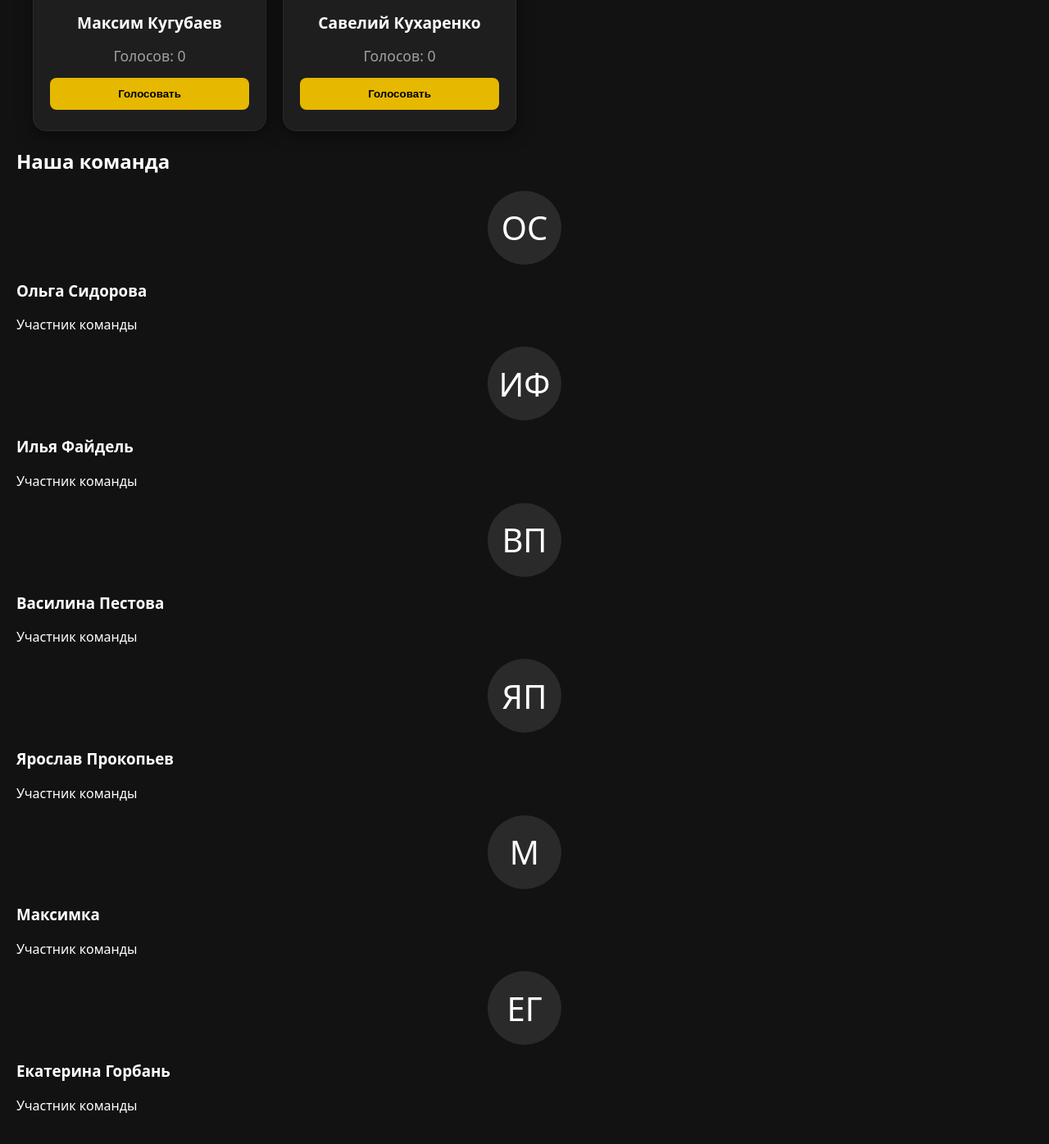
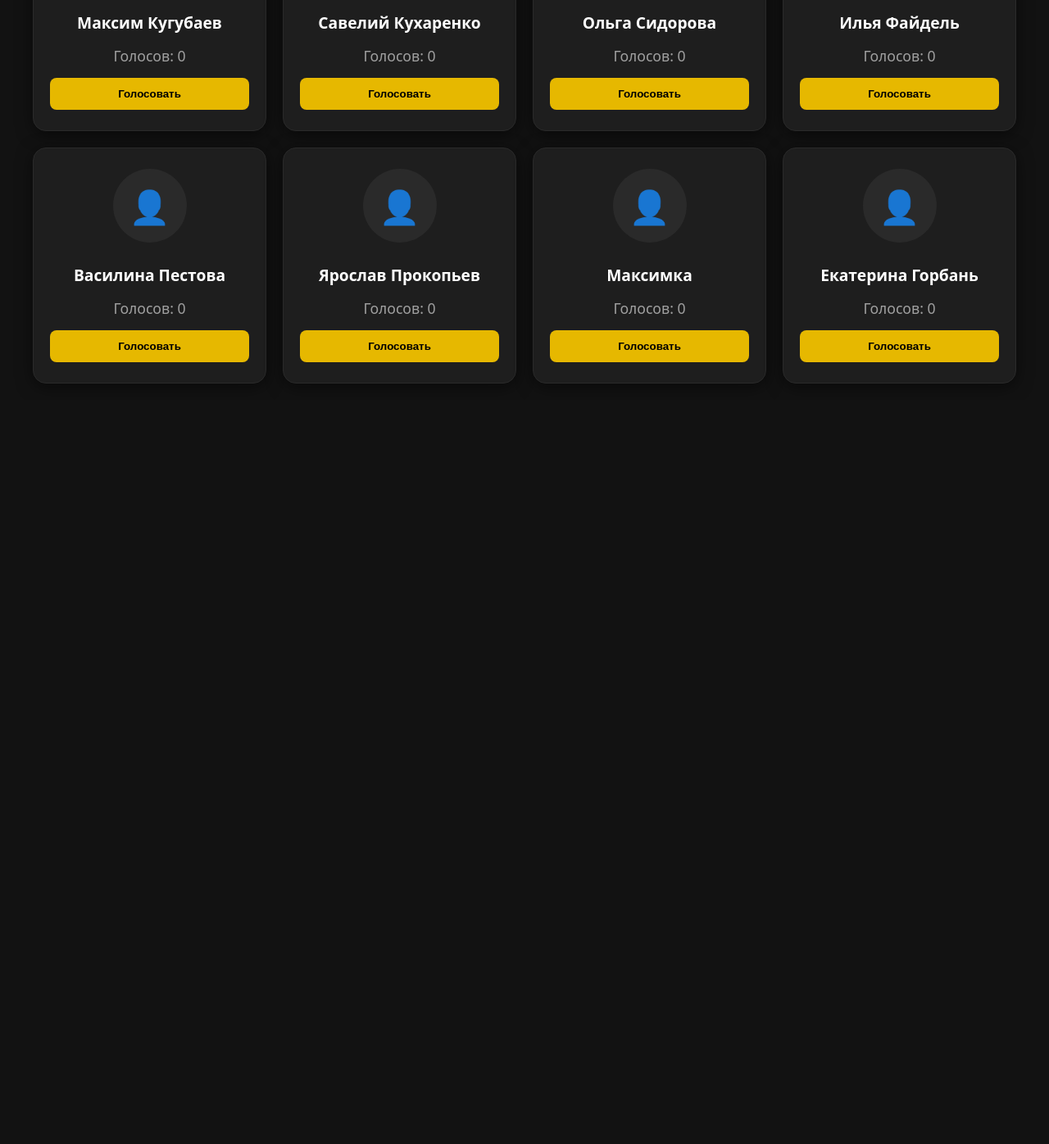
Before and after one commit to shikovnikolaus2009-jpg/zavhoz, a plain HTML site: page index.html in a window 1280 px wide. Shown: the part 959-2355 px from the top of the page at 82% size. After the commit the page ends 1447 px from the top, so only its background shows below. Drawn offline with Linux system fonts and the light colour scheme.

Commit message:
Update index.html

```diff
--- a/index.html
+++ b/index.html
@@ -94,15 +94,29 @@
         { id: 5, name: "Кирилл Андреев", avatar: "👤" },
         { id: 6, name: "Кирилл Коваленко", avatar: "👤" },
         { id: 7, name: "Алена Леонова", avatar: "👤" },
-        { id: 8, name: "Миша Плесовских", avatar: "👤" },
+        { id: 8, name: "Миша Плесовских", opacity: 1, avatar: "👤" },
         { id: 9, name: "Максим Кугубаев", avatar: "👤" },
-        { id: 10, name: "Савелий Кухаренко", avatar: "👤" }
+        { id: 10, name: "Савелий Кухаренко", avatar: "👤" },
+        { id: 11, name: "Ольга Сидорова", avatar: "👤" },
+        { id: 12, name: "Илья Файдель", avatar: "👤" },
+        { id: 13, name: "Василина Пестова", avatar: "👤" },
+        { id: 14, name: "Ярослав Прокопьев", avatar: "👤" },
+        { id: 15, name: "Максимка", avatar: "👤" },
+        { id: 16, name: "Екатерина Горбань", avatar: "👤" }
     ];
 
     let votesData = JSON.parse(localStorage.getItem('electionVotes_zavhoz_secure'));
     if (!votesData) {
         votesData = {};
         participants.forEach(p => votesData[p.id] = 0);
+        saveData();
+    } else {
+        // Проверяем, появились ли новые участники, которых еще нет в сохраненных логах браузера
+        participants.forEach(p => {
+            if (votesData[p.id] === undefined) {
+                votesData[p.id] = 0;
+            }
+        });
         saveData();
     }
 
@@ -177,46 +191,3 @@
 
 </body>
 </html>
-<!-- Секция нашей команды -->
-<section class="team-section">
-    <h2 class="team-title">Наша команда</h2>
-    <div class="team-container">
-
-        <div class="team-card">
-            <div class="avatar">ОС</div>
-            <h3>Ольга Сидорова</h3>
-            <p class="role">Участник команды</p>
-        </div>
-
-        <div class="team-card">
-            <div class="avatar">ИФ</div>
-            <h3>Илья Файдель</h3>
-            <p class="role">Участник команды</p>
-        </div>
-
-        <div class="team-card">
-            <div class="avatar">ВП</div>
-            <h3>Василина Пестова</h3>
-            <p class="role">Участник команды</p>
-        </div>
-
-        <div class="team-card">
-            <div class="avatar">ЯП</div>
-            <h3>Ярослав Прокопьев</h3>
-            <p class="role">Участник команды</p>
-        </div>
-
-        <div class="team-card">
-            <div class="avatar">М</div>
-            <h3>Максимка</h3>
-            <p class="role">Участник команды</p>
-        </div>
-
-        <div class="team-card">
-            <div class="avatar">ЕГ</div>
-            <h3>Екатерина Горбань</h3>
-            <p class="role">Участник команды</p>
-        </div>
-
-    </div>
-</section>
```
